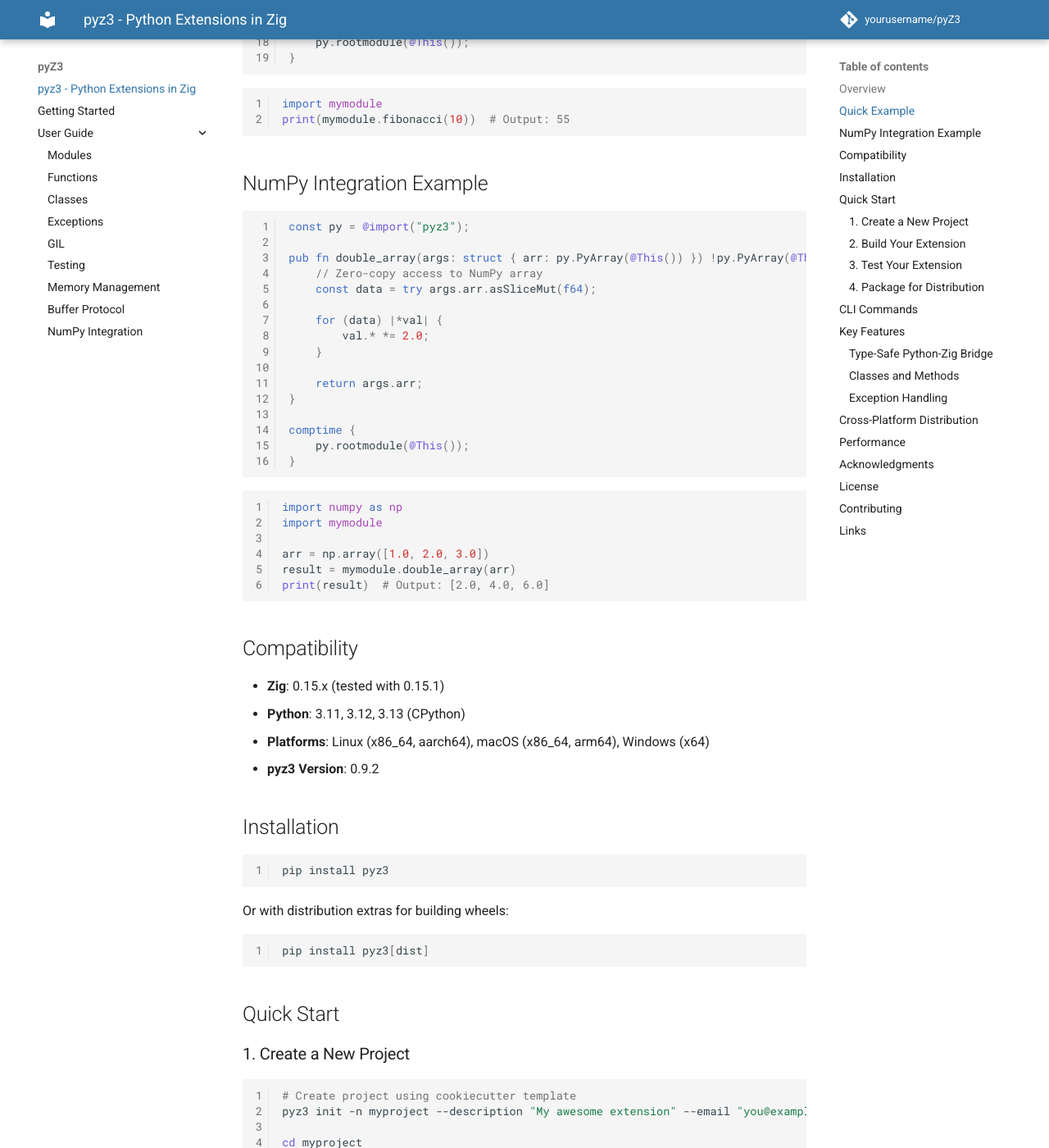
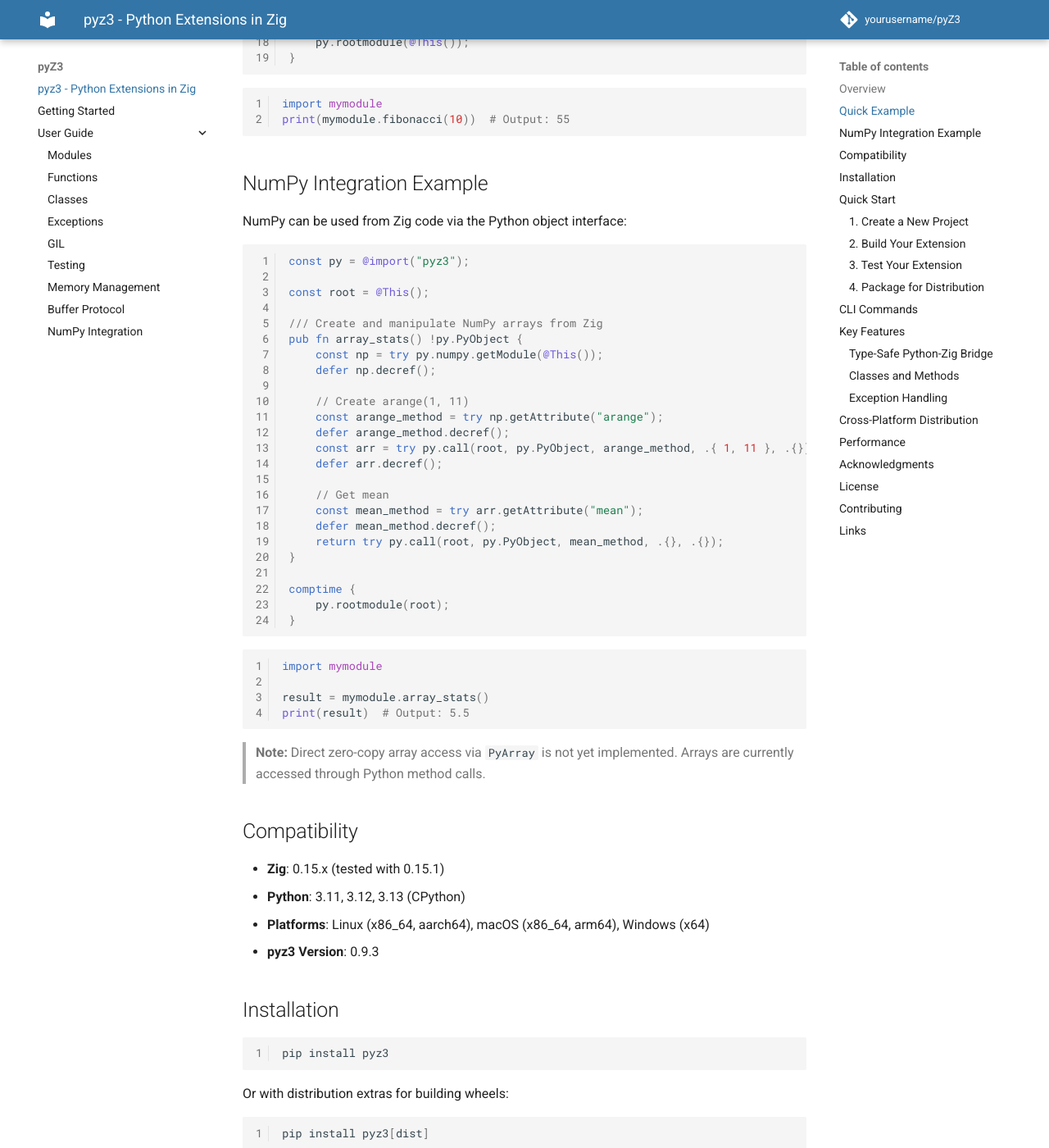
Before and after one commit to amiyamandal-dev/pyz3, an MkDocs documentation site: the page built from docs/index.md, in a window 1280 px wide and 1400 px high, scrolled down 1261 px. Shown: the whole window at 82% size. Built offline with MkDocs 1.6.1 and Material for MkDocs 9.7.7, drawn with Linux system fonts in a browser that asks for light colours; comment, search, counter and statistics services are not loaded; the version menu is left out; some of the changed text lies outside the part shown.

````diff
--- a/README.md
+++ b/README.md
@@ -35,7 +35,7 @@
 pyz3 is a complete framework for building high-performance Python extension modules in Zig. It provides:
 
 - 🚀 **Seamless Python-Zig Interop** - Automatic argument marshalling and type conversion
-- 📊 **NumPy Integration** - Zero-copy array access with type-safe dtype mapping
+- 📊 **NumPy Integration** - Call NumPy functions from Zig via Python object interface
 - 🔧 **Complete CLI Toolkit** - Maturin-style commands for project lifecycle management
 - 📦 **Cross-Platform Builds** - Build wheels for Linux, macOS, and Windows
 - 🔗 **C/C++ Integration** - Automatic binding generation for C/C++ libraries
@@ -74,40 +74,50 @@
 
 ## NumPy Integration Example
 
+NumPy can be used from Zig code via the Python object interface:
+
 ```zig
 const py = @import("pyz3");
 
-pub fn double_array(args: struct { arr: py.PyArray(@This()) }) !py.PyArray(@This()) {
-    // Zero-copy access to NumPy array
-    const data = try args.arr.asSliceMut(f64);
+const root = @This();
 
-    for (data) |*val| {
-        val.* *= 2.0;
-    }
+/// Create and manipulate NumPy arrays from Zig
+pub fn array_stats() !py.PyObject {
+    const np = try py.numpy.getModule(@This());
+    defer np.decref();
 
-    return args.arr;
+    // Create arange(1, 11)
+    const arange_method = try np.getAttribute("arange");
+    defer arange_method.decref();
+    const arr = try py.call(root, py.PyObject, arange_method, .{ 1, 11 }, .{});
+    defer arr.decref();
+
+    // Get mean
+    const mean_method = try arr.getAttribute("mean");
+    defer mean_method.decref();
+    return try py.call(root, py.PyObject, mean_method, .{}, .{});
 }
 
 comptime {
-    py.rootmodule(@This());
+    py.rootmodule(root);
 }
 ```
 
 ```python
-import numpy as np
 import mymodule
 
-arr = np.array([1.0, 2.0, 3.0])
-result = mymodule.double_array(arr)
-print(result)  # Output: [2.0, 4.0, 6.0]
+result = mymodule.array_stats()
+print(result)  # Output: 5.5
 ```
+
+> **Note:** Direct zero-copy array access via `PyArray` is not yet implemented. Arrays are currently accessed through Python method calls.
 
 ## Compatibility
 
 - **Zig**: 0.15.x (tested with 0.15.1)
 - **Python**: 3.11, 3.12, 3.13 (CPython)
 - **Platforms**: Linux (x86_64, aarch64), macOS (x86_64, arm64), Windows (x64)
-- **pyz3 Version**: 0.9.2
+- **pyz3 Version**: 0.9.3
 
 ## Installation
 
@@ -197,7 +207,7 @@
 | `f32`, `f64` | `float` |
 | `[]const u8` | `str` |
 | `struct {...}` | `dict` |
-| `py.PyArray(root)` | `numpy.ndarray` |
+| `py.PyObject` | `numpy.ndarray` (via `py.numpy.getModule`) |
 
 ### Classes and Methods
 
@@ -264,10 +274,10 @@
 This project is a hard fork of [ziggy-pydust](https://github.com/fulcrum-so/ziggy-pydust) by [Fulcrum](https://fulcrum.so).
 
 Major differences in pyz3:
-- ✅ Built-in NumPy integration with zero-copy array access
+- ✅ NumPy integration via Python object interface (zero-copy PyArray planned)
 - ✅ Enhanced cross-compilation support
 - ✅ Updated CLI commands and workflows
-- ✅ Comprehensive NumPy examples and tests
+- ✅ NumPy examples and tests
 - ✅ Improved documentation for data science use cases
 
 Special thanks to the original ziggy-pydust contributors for creating an excellent foundation!
--- a/pyz3/__init__.py
+++ b/pyz3/__init__.py
@@ -17,7 +17,7 @@
 limitations under the License.
 """
 
-__version__ = "0.9.2"
+__version__ = "0.10.0"
 __author__ = "amiya mandal"
 __email__ = "amiya19mandal@pm.me"
 __url__ = "https://github.com/pyz3-project/pyz3"
````
Also changed, not shown: CODEBASE_ANALYSIS.md (+2 -2 lines), TODO.md (+5 -5 lines), docs/getting_started.md (+1 -1 lines), pyproject.toml (+4 -4 lines), 14 other files.
